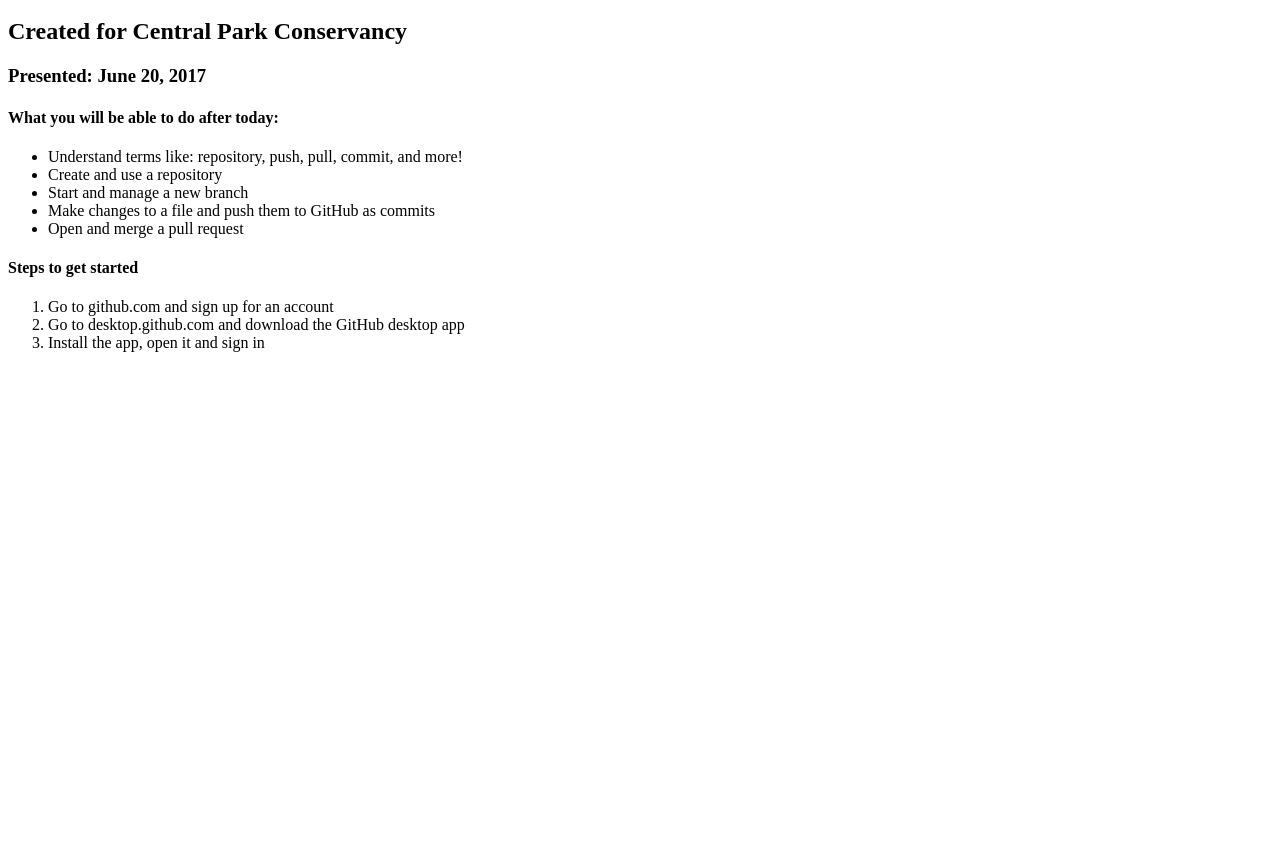
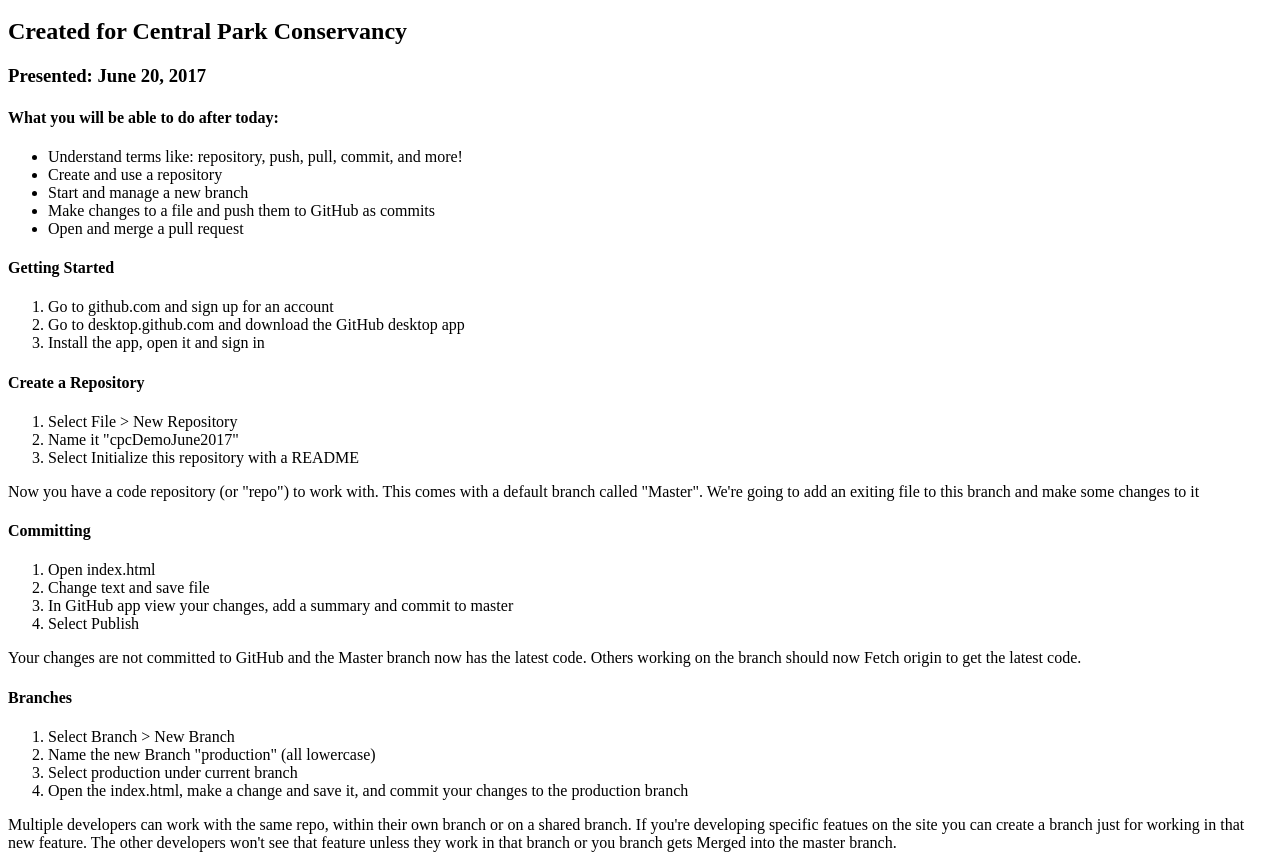
Before and after one commit to kevinsharon/cpc-demo, a plain HTML site: page index.html in a window 1280 px wide. Shown: the part 48-916 px from the top of the page. Before the commit the page ends 800 px from the top, so only its background shows below. Drawn offline with Linux system fonts and the light colour scheme.

Commit message:
Notes on using the GitHub app

```diff
--- a/index.html
+++ b/index.html
@@ -12,11 +12,39 @@
 			<li>Open and merge a pull request</li>
 		</ul>
 
-		<h4>Steps to get started</h4>
-		<ol>
-			<li>Go to github.com and sign up for an account</li>
-			<li>Go to desktop.github.com and download the GitHub desktop app</li>
-			<li>Install the app, open it and sign in</li>
-		</ol>
+		<h4>Getting Started</h4>
+			<ol>
+				<li>Go to github.com and sign up for an account</li>
+				<li>Go to desktop.github.com and download the GitHub desktop app</li>
+				<li>Install the app, open it and sign in</li>
+			</ol>
+
+		<h4>Create a Repository</h4>
+			<ol>
+				<li>Select File > New Repository</li>
+				<li>Name it "cpcDemoJune2017"</li>
+				<li>Select Initialize this repository with a README</li>
+			</ol>
+			<p>Now you have a code repository (or "repo") to work with. This comes with a default branch called "Master". We're going to add an exiting file to this branch and make some changes to it</p>
+
+		<h4>Committing</h4>
+			<ol>
+				<li>Open index.html</li>
+				<li>Change text and save file</li>
+				<li>In GitHub app view your changes, add a summary and commit to master</li>
+				<li>Select Publish</li>
+			</ol>
+			<p>Your changes are not committed to GitHub and the Master branch now has the latest code. Others working on the branch should now Fetch origin to get the latest code.</p>
+
+			<h4>Branches</h4>
+			<ol>
+				<li>Select Branch > New Branch</li>
+				<li>Name the new Branch "production" (all lowercase)</li>
+				<li>Select production under current branch</li>
+				<li>Open the index.html, make a change and save it, and commit your changes to the production branch</li>
+			</ol>
+			<p>Multiple developers can work with the same repo, within their own branch or on a shared branch. If you're developing specific featues on the site you can create a branch just for working in that new feature. The other developers won't see that feature unless they work in that branch or you branch gets Merged into the master branch.</p>
+
+
 	</body>
 </html>
```
